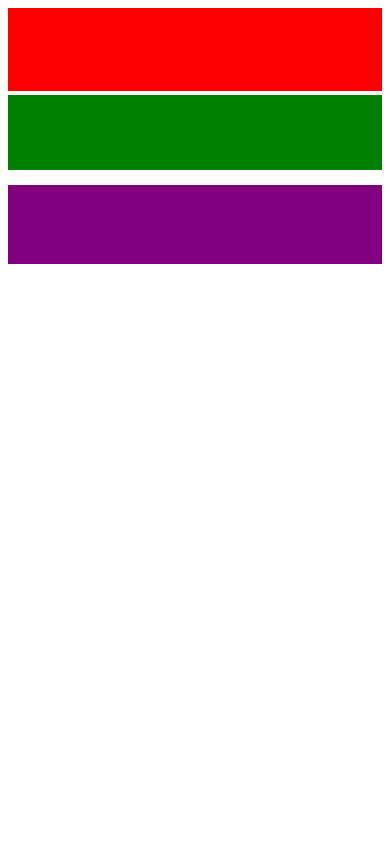
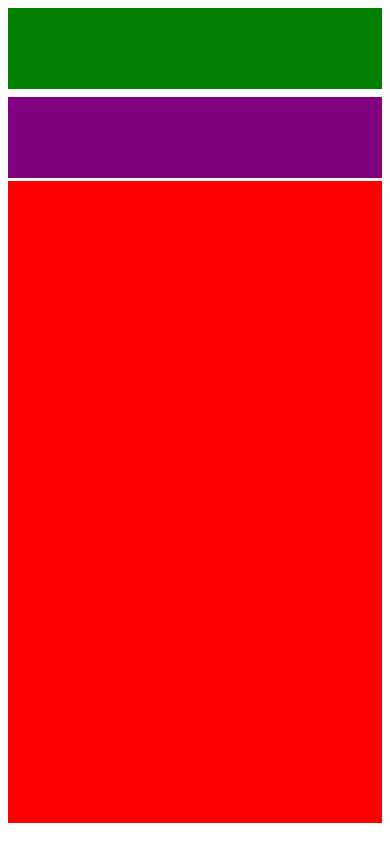
Before and after one commit to Slavik1999/ORMEDIA, a plain HTML site: page secondtask/index.html in a window 390 px wide. Drawn offline with Linux system fonts and the light colour scheme.

Commit message:
End Secon Task

```diff
--- a/secondtask/css/block.css
+++ b/secondtask/css/block.css
@@ -1,65 +1,124 @@
-#conthead{
+#Container{
+    display: flex;
+    flex-flow: wrap;
     width: 100%;
+    height: 98%;
+    align-content: flex-start;
+}
+
+#tleft{
     height: 10%;
-    display: flex;
+    width: 30%;
+    background-color: red;
+    margin-right: 1%;
 }
-#tleft{
-    width: 30%;
-    margin-right: 1%;
-background-color: red;
+
+#tright{
+    height: 10%;
+    width: 69%;
+    background-color: orange;
 }
-#tright{
-    width: 70%;
-background-color: orange;
-}
-#contbody{
-    display: flex;
-    width: 100%;
-    height: 70%;
-}
+
 #centr{
     margin-top: 1%;
+    height: 65%;
+    width: 100%;
     background-color: green;
-    width: 100%;
     margin-bottom: 1%;
 }
-#contfoot{
-    display: flex;
-    height: 20%;
-    width: 100%;
+
+#f1{
+    width: 33%;
+    background-color: brown;
+    height: 23%;
+    margin-right:0.65%;
 }
-#f1{
-    width: 33.33%;
-    background-color: brown;
-    margin-right: 1%;
+
+#f2{
+    width: 32.7%;
+    background-color: blue;
+    height: 23%;
+    margin-right:0.65%;
 }
-#f2{
-    margin-right: 1%;
-    width: 33.33%;
-    background-color: blue;
+
+#f3{
+    width: 33%;
+    background-color: purple;
+    height: 23%;
 }
-#f3{
-    width: 33.33%;
-    background-color: purple;
+@media(max-width:1024px){
+
+    #f1{
+        display: none;
+    }
+    #tleft{
+        order: 3;
+        height: 70%;
+        width: 100%;
+        background-color: red;
+        margin-right: 0;
+        margin-bottom: 1%;
+    }
+
+    #tright{
+        order:1;
+        height: 10%;
+        width: 30%;
+        background-color: orange;
+        margin-right: 1%;
+    }
+
+    #centr{
+        order:4;
+        margin-top: 1%;
+        height: 23%;
+        width: 49.5%;
+        background-color: green;
+        margin-bottom: 0;
+        margin-right: 1%;
+        margin-top: 0;
+    }
+
+    #f3{
+        order:2;
+        width: 69%;
+        margin-bottom: 1%;
+        height: 10%;
+    }
+
+    #f2{
+        order: 5;
+        width: 49.5%;
+        background-color: blue;
+        height: 23%;
+        margin-right:0;
+    }
 }
 @media(max-width:640px){
+
     #tright,#f1,#f2{
         display:none;
     }
-    #contbody{
-        margin-bottom: 3%;
-        height: 10%;
+
+    #f3{
+        order:2;
         width: 100%;
-    }
-    #contfoot{
+        margin-bottom: 1%;
         height: 10%;
     }
-    #f3{
+
+    #tleft{
+        order:3;
+        width:100%;
+        margin-right: 0;
+        height: 79%;
+    }
+
+    #centr{
+        order:1;
+        height: 10%;
+        margin-bottom: 2%;
         width: 100%;
-        margin-bottom: 1%;
-    }
-    #tleft{
-        width:100%;
         margin-right: 0;
     }
 }
--- a/secondtask/index.html
+++ b/secondtask/index.html
@@ -7,27 +7,19 @@
     </head>
     <body>
         <div id="Container">
-        <div id="conthead">
             <div id="tleft">
             </div>
             <div id="tright">
             </div>
-        </div>
-        <div id="contbody">
             <div id="centr">
             </div>
-        </div>
-        <div id="contfoot">
             <div id="f1">
-
             </div>
             <div id="f2">
-
             </div>
             <div id="f3">
-
             </div>
-        </div>
+            </div>
         </div>
     </body>
 </html>
```
